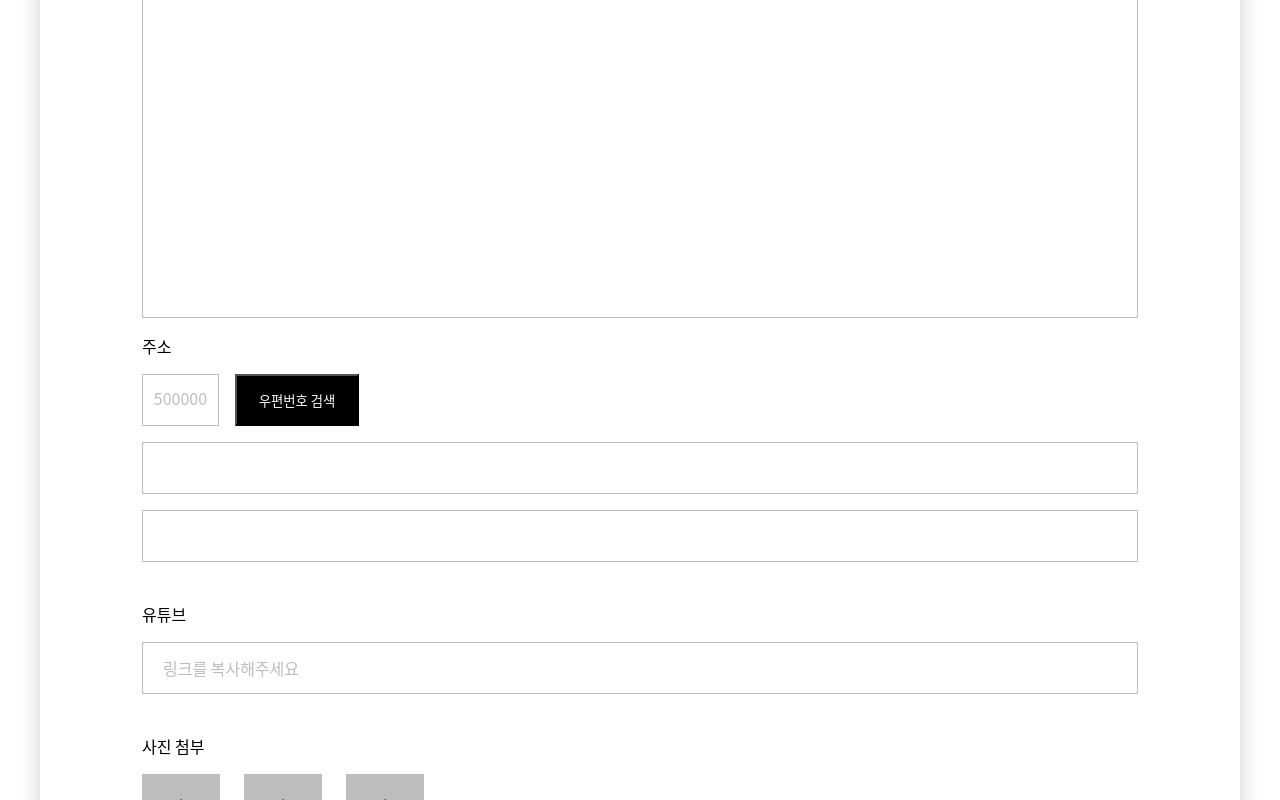
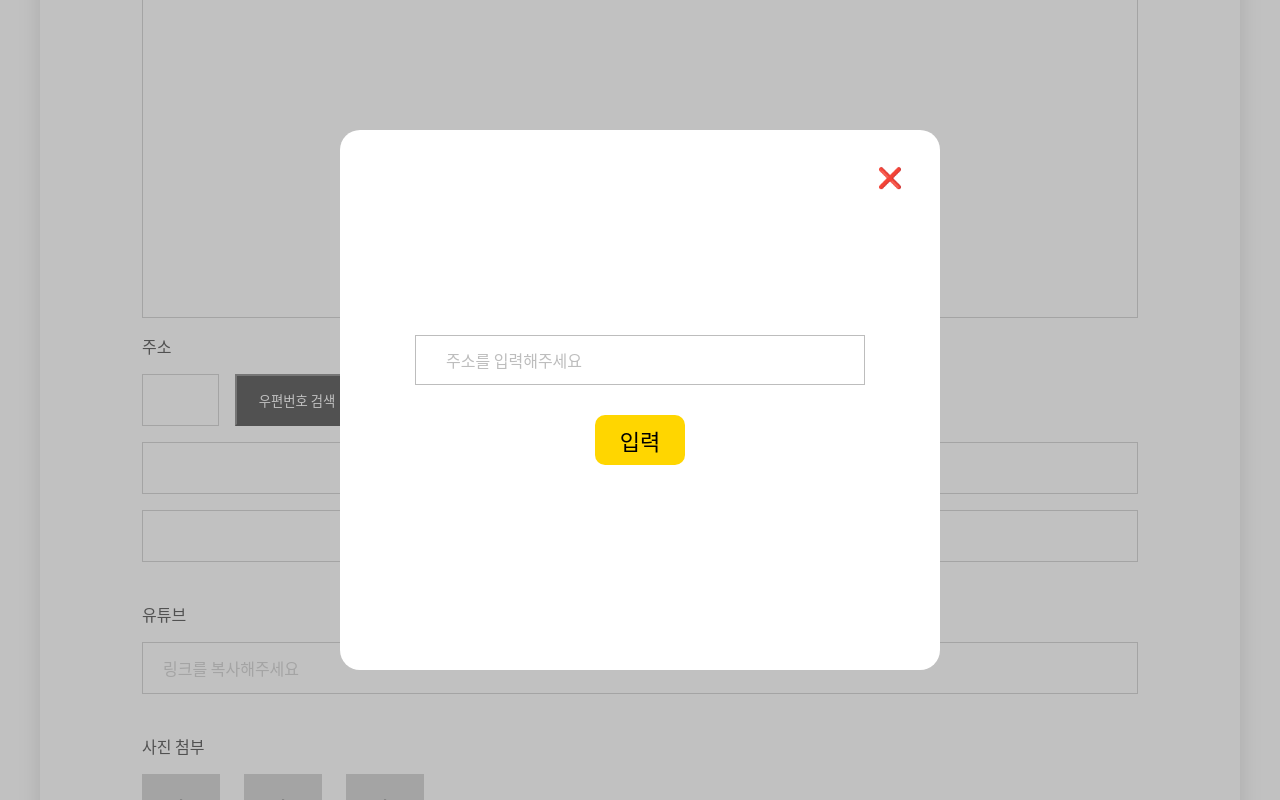
Before and after one commit to sr1031/firstNextApp, a Next.js app: page /boards/new in a window 1280 px wide. Both pictures are taken after a click on the button "우편번호 검색". Shown: the part 708-1508 px from the top of the page. Built offline with nearby package versions, Linux system fonts and the light colour scheme.

Commit message:
mid-term

```diff
--- a/pages/boards/new/index.js
+++ b/pages/boards/new/index.js
@@ -1,6 +1,6 @@
-import Head from 'next/head';
-import { Global } from '@emotion/react';
-import { global } from '../../../styles/section01/boards-new/globals';
+import Head from "next/head";
+import { Global } from "@emotion/react";
+import { global } from "../../../styles/section01/boards-new/globals";
 import {
     Base,
     Container,
@@ -15,36 +15,44 @@ import {
     TextBox,
     Address,
     AddressCheckWrapper,
-    DisplayAddress,
-    AddressCheck,
+    LoadAddressInput,
+    PostNumInput,
     AddressCheckBtn,
-    AddressInput,
+    DetailAddressInput,
     Youtube,
-    YoutubeInput,
+    YoutubeLinkInput,
     ImageUpload,
     UploadTitle,
     WrapperUploadBtn,
     UploadBtn,
     MainOption,
     WrapperOptionRadio,
+    OnImage,
     OptionRadio,
     WrapperRegistBtn,
     RegistBtn,
-} from '../../../styles/section01/boards-new/01-boards-style';
-import { useState } from 'react';
+} from "../../../styles/section01/boards-new/01-boards-style";
+import { useState } from "react";
+import PopUpPage from "./pop/popup";
 
 export default function RegistPage() {
-    const [userName, setUserName] = useState('');
-    const [userPassword, setUserPassword] = useState('');
-    const [title, setTitle] = useState('');
-    const [content, setContent] = useState('');
-    const [address, setAddress] = useState('');
-    const [ytLink, setYtLink] = useState('');
+    const [userName, setUserName] = useState("");
+    const [userPassword, setUserPassword] = useState("");
+    const [title, setTitle] = useState("");
+    const [content, setContent] = useState("");
+    const [showModal, setShowModal] = useState(false);
+    const [address, setAddress] = useState("");
+    const [ytLink, setYtLink] = useState("");
     const [image, setImage] = useState([]);
-    const [mainOption, setMainOption] = useState('');
+    const [mainOption, setMainOption] = useState("");
 
     const onChangeInput = (setFunc) => (event) => {
         setFunc(event.target.value);
+    };
+
+    const clickModal = () => {
+        console.log("1");
+        setShowModal(!showModal);
     };
 
     return (
@@ -71,7 +79,10 @@ export default function RegistPage() {
                             </WrapperUser>
                             <WrapperUser column>
                                 <Label>비밀번호</Label>
-                                <Input placeholder="비밀번호를 입력해주세요"></Input>
+                                <Input
+                                    placeholder="비밀번호를 입력해주세요"
+                                    onChange={onChangeInput(setUserPassword)}
+                                />
                             </WrapperUser>
                         </WrapperInfo>
                         <Title column>
@@ -79,24 +90,30 @@ export default function RegistPage() {
                             <Input
                                 type="text"
                                 placeholder="제목을 작성해주세요"
+                                onChange={onChangeInput(setTitle)}
                             ></Input>
                         </Title>
                         <Content column>
                             <Label>내용</Label>
-                            <TextBox placeholder="내용을 입력해주세요"></TextBox>
+                            <TextBox
+                                placeholder="내용을 입력해주세요"
+                                onChange={onChangeInput(setContent)}
+                            />
                         </Content>
                         <Address column>
                             <Label>주소</Label>
                             <AddressCheckWrapper>
-                                <AddressCheck></AddressCheck>
-                                <AddressCheckBtn>우편번호 검색</AddressCheckBtn>
+                                <PostNumInput />
+                                <AddressCheckBtn onClick={clickModal}>
+                                    우편번호 검색
+                                </AddressCheckBtn>
                             </AddressCheckWrapper>
-                            <DisplayAddress></DisplayAddress>
-                            <AddressInput></AddressInput>
+                            <LoadAddressInput />
+                            <DetailAddressInput />
                         </Address>
                         <Youtube column>
                             <Label>유튜브</Label>
-                            <YoutubeInput placeholder="링크를 복사해주세요"></YoutubeInput>
+                            <YoutubeLinkInput placeholder="링크를 복사해주세요" />
                         </Youtube>
                         <ImageUpload column>
                             <UploadTitle>사진 첨부</UploadTitle>
@@ -122,20 +139,20 @@ export default function RegistPage() {
                                     <OptionRadio
                                         type="radio"
                                         id="youtube"
-                                        value={'youtube'}
+                                        value={"youtube"}
                                         name="mainOption"
                                     />
-                                    <div></div>
+                                    <img src="/bt_radio_on.png"></img>
                                     <span>유튜브</span>
                                 </label>
                                 <label htmlFor="image">
                                     <OptionRadio
                                         type="radio"
                                         id="image"
-                                        value={'image'}
+                                        value={"image"}
                                         name="mainOption"
                                     />
-                                    <div></div>
+                                    <img src="/bt_radio_on.png"></img>
                                     <span>이미지</span>
                                 </label>
                             </WrapperOptionRadio>
@@ -146,6 +163,7 @@ export default function RegistPage() {
                     </Wrapper>
                 </Container>
             </Base>
+            {showModal && <PopUpPage showModal={showModal} clickModal={clickModal}></PopUpPage>}
         </>
     );
 }
--- /dev/null
+++ b/pages/boards/new/pop/popup.js
@@ -0,0 +1,25 @@
+import {
+    Modal,
+    Popup,
+    AddressInput,
+    CloseBtn,
+    Btn,
+} from "../../../../styles/section01/boards-new/popup-style";
+
+const PopUpPage = (props) => {
+    const { clickModal, showModal } = props;
+    const setInputAddr = (event) => {
+
+    }
+    return (
+        <Modal show={showModal}>
+            <Popup column>
+            <CloseBtn onClick={clickModal}>❌</CloseBtn>
+                <AddressInput placeholder="주소를 입력해주세요"></AddressInput>
+                    <Btn>입력</Btn>
+            </Popup>
+        </Modal>
+    );
+};
+
+export default PopUpPage;
--- a/styles/section01/boards-new/01-boards-style.js
+++ b/styles/section01/boards-new/01-boards-style.js
@@ -1,4 +1,5 @@
 import styled from "@emotion/styled";
+import { css } from "@emotion/react";
 import { cssFlexBox, cssTextInput } from "./insertCss";
 
 export const Base = styled.div`
@@ -11,7 +12,6 @@ export const Container = styled.div({
     width: "1200px",
     marginTop: "30px",
     boxShadow: "0px 4px 20px 0px #00000033",
-
 });
 
 export const Wrapper = styled("div")`
@@ -85,19 +85,12 @@ export const AddressCheckWrapper = styled.div`
     ${cssFlexBox};
 `;
 
-export const AddressCheck = styled.div`
+export const PostNumInput = styled.input`
     ${cssTextInput}
     width: 77px;
     height: 52px;
-    position: relative;
-    &:after {
-        content: "500000";
-        font-size: 16px;
-        position: absolute;
-        top: 0.7rem;
-        left: -1.2rem;
-        color: #bdbdbd;
-    }
+    pointer-events: none;
+    color: #bdbdbd;
 `;
 
 export const AddressCheckBtn = styled.button`
@@ -109,12 +102,14 @@ export const AddressCheckBtn = styled.button`
     cursor: pointer;
 `;
 
-export const DisplayAddress = styled.div`
+export const LoadAddressInput = styled.input`
     ${cssTextInput}
     height: 52px;
+    margin-bottom: 16px;
+    pointer-events: none;
 `;
 
-export const AddressInput = styled.input`
+export const DetailAddressInput = styled.input`
     ${cssTextInput}
     height: 52px;
 `;
@@ -126,7 +121,7 @@ export const Youtube = styled.div`
     margin-bottom: 40px;
 `;
 
-export const YoutubeInput = styled.input`
+export const YoutubeLinkInput = styled.input`
     ${cssTextInput}
     height: 52px;
     font-weight: 400;
@@ -175,65 +170,63 @@ export const UploadBtn = styled.button`
 
 export const MainOption = styled.div`
     ${cssFlexBox}
-    width: 159px;
     height: 64px;
     margin-bottom: 80px;
 `;
 
 export const WrapperOptionRadio = styled.div`
     ${cssFlexBox}
-    & div {
-        display: none;
-    }
-
-    & label {
-        position: relative;
-        cursor: pointer;
-        font-size: 16px;
-    }
 
     & * {
         vertical-align: middle;
     }
 
-    & > label:nth-of-type(1) {
-        margin-right: 10px;
+    & label {
+        cursor: pointer;
+        font-size: 16px;
+        position: relative;
+        width: 100px;
     }
 
-    & > label span {
-        margin-left: 5px;
-        font-weight: 500;
+    & > label > img {
+        display: none;
+    }
+
+    & > label > span{
+        position: absolute;
+        top: 0;
+        left: 27px;
     }
 `;
 
 export const OptionRadio = styled.input`
     appearance: none;
-    width: 20px;
-    height: 20px;
+    width: 19px;
+    aspect-ratio: 1 / 1;
     border: 1px solid #ffd600;
-    border-radius: 50%;
+    border-radius: 60%;
 
-    &:checked+div {
+    &:checked + img {
         display: block;
-        width: 0.7rem;
-        height: 0.7rem;
-        background-color: #ffd600;
         position: absolute;
-        top: 8px;
-        left: 4.5px;
-        border-radius: 50%;
+        top: 3px;
+        left: -2px;
+    }
+
+    &:checked {
+        display: none;
     }
 `;
 
 export const WrapperRegistBtn = styled.div`
     ${cssFlexBox}
     justify-content: center;
-`
+`;
 
 export const RegistBtn = styled.button`
     width: 179px;
     height: 52px;
-    background-color: #FFD600;
+    background-color: #ffd600;
     border: none;
     cursor: pointer;
     font-weight: 500;
--- a/styles/section01/boards-new/insertCss.js
+++ b/styles/section01/boards-new/insertCss.js
@@ -1,4 +1,4 @@
-import { css } from "@emotion/react";
+import { css, keyframes } from "@emotion/react";
 
 export const cssFlexBox = (props) =>
     css`
@@ -17,3 +17,29 @@ export const cssTextInput = css`
         font-size: 16px;
     }
 `;
+
+const fadeIn = keyframes`
+    0% {
+        opacity: 0;
+    }
+
+    100%{
+        opacity: 1;
+    }
+`;
+
+const fadeOut = keyframes`
+    0% {
+        opacity: 1;
+    }
+
+    100%{
+        opacity: 0;
+    }
+`;
+
+export const fadeCss = (props) => css`
+    visibility: ${props.show? "visible" : "hidden"};
+    animation: ${props.show? fadeIn : fadeOut} 0.7s ease-in-out;
+    transition: visibility 0.7s ease-in-out;
+`;
--- /dev/null
+++ b/styles/section01/boards-new/popup-style.js
@@ -0,0 +1,64 @@
+import styled from "@emotion/styled";
+import { cssFlexBox, cssTextInput, fadeCss } from "./insertCss";
+
+export const Modal = styled.div`
+    width: 100%;
+    height: 100%;
+    background-color: #9191918f;
+    position: fixed;
+    top: 0;
+    left: 0;
+    ${cssFlexBox}
+    justify-content: center;
+    align-items: center;
+    ${fadeCss}
+`;
+
+export const Popup = styled.div`
+    width: 600px;
+    height: 540px;
+    background-color: white;
+    ${cssFlexBox}
+    font-size: 24px;
+    justify-content: center;
+    align-items: center;
+    overflow-y: auto;
+    border-radius: 20px;
+    position: relative;
+`;
+
+export const AddressInput = styled.input`
+    ${cssTextInput}
+    width: 450px;
+    height: 50px;
+    margin-bottom: 30px;
+`;
+
+export const BtnWrapper = styled.div`
+    ${cssFlexBox}
+    width: 240px;
+    justify-content: space-between;
+`;
+
+export const CloseBtn = styled.button`
+    width: 40px;
+    height: 40px;
+    border: none;
+    font-size: 20px;
+    background-color: white;
+    position: absolute;
+    top: 26px;
+    left: 530px;
+    cursor: pointer;
+`;
+
+export const Btn = styled.button`
+    width: 90px;
+    height: 50px;
+    border: none;
+    background-color: #ffd600;
+    color: black;
+    border-radius: 10px;
+    font-size: 22px;
+    cursor: pointer;
+`;
```
Also changed, not shown: public/bt_radio_on.png (added).
